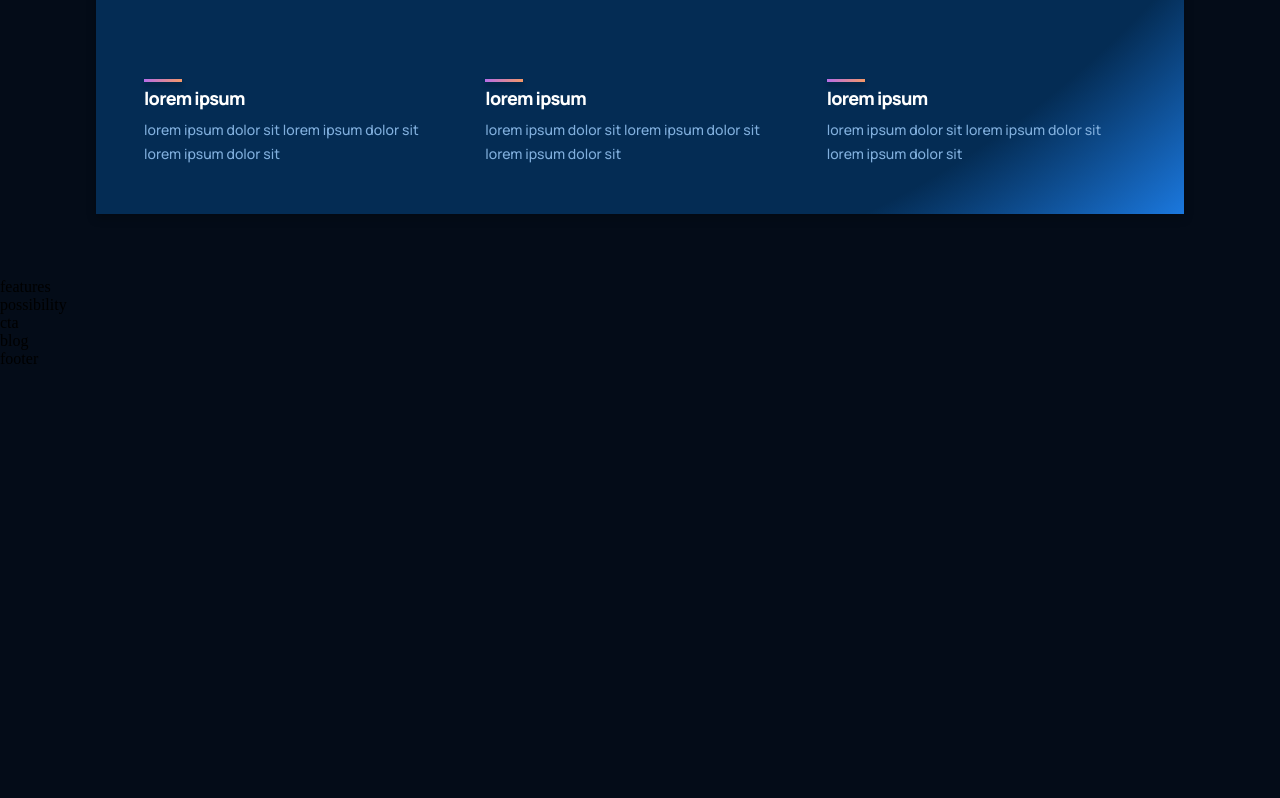
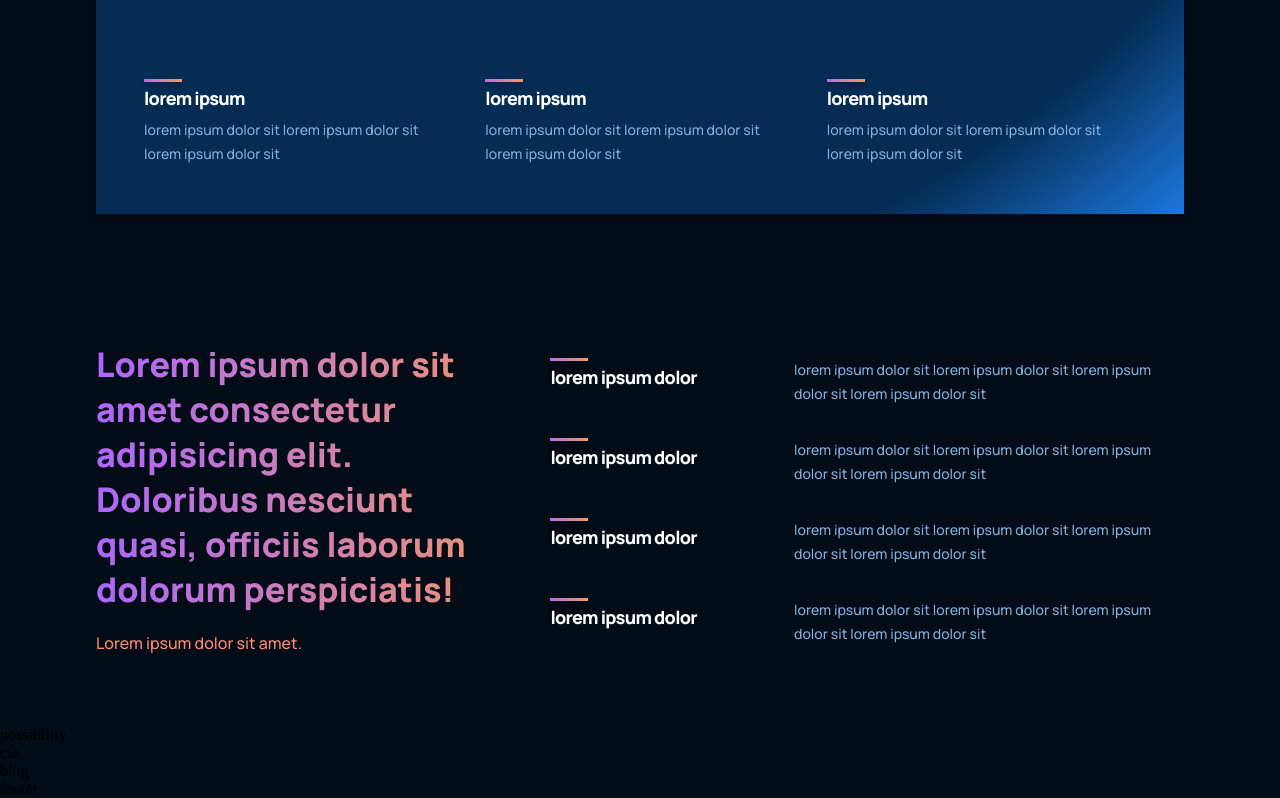
Before and after one commit to mohsenrs/mohsen-react-project, a React (Create React App) app: page / in a window 1280 px wide. Shown: the part 1231-2029 px from the top of the page. Before the commit the page ends 1599 px from the top, so only its background shows below. Built offline with nearby package versions, Linux system fonts and the light colour scheme.

Commit message:
features section

```diff
--- a/src/components/navbar/Navbar.js
+++ b/src/components/navbar/Navbar.js
@@ -6,19 +6,19 @@ import './navabr.css'
 const Menu = (
   <>
     <p>
-      <a href='#home'></a>Home
+      <a href='#home'>Home</a>
     </p>
     <p>
-      <a href='#wgpt3'></a>What Is GPT?
+      <a href='#wgpt3'>What Is GPT?</a>
     </p>
     <p>
-      <a href='#possibility'></a>Open Ai
+      <a href='#possibility'>Open Ai</a>
     </p>
     <p>
-      <a href='#features'></a>Case Studies
+      <a href='#features'>Case Studies</a>
     </p>
     <p>
-      <a href='#blog'></a>Library
+      <a href='#blog'>Library</a>
     </p>
   </>
 )
--- a/src/container/features/Features.js
+++ b/src/container/features/Features.js
@@ -1,10 +1,45 @@
 import React from 'react'
+import { Feature } from '../../components'
 import './features.css'
+
+const featuresData = [
+  {
+    title: 'lorem ipsum dolor',
+    text: 'lorem ipsum dolor sit lorem ipsum dolor sit lorem ipsum dolor sit lorem ipsum dolor sit',
+  },
+  {
+    title: 'lorem ipsum dolor',
+    text: 'lorem ipsum dolor sit lorem ipsum dolor sit lorem ipsum dolor sit lorem ipsum dolor sit',
+  },
+  {
+    title: 'lorem ipsum dolor',
+    text: 'lorem ipsum dolor sit lorem ipsum dolor sit lorem ipsum dolor sit lorem ipsum dolor sit',
+  },
+  {
+    title: 'lorem ipsum dolor',
+    text: 'lorem ipsum dolor sit lorem ipsum dolor sit lorem ipsum dolor sit lorem ipsum dolor sit ',
+  },
+]
 
 function Features() {
   return (
-    <div>
-      features
+    <div className='gpt3__features section__padding' id='features'>
+      <div className='gpt3__features-heading'>
+        <h1 className='gradient__text'>
+          Lorem ipsum dolor sit amet consectetur adipisicing elit. Doloribus
+          nesciunt quasi, officiis laborum dolorum perspiciatis!
+        </h1>
+        <p>Lorem ipsum dolor sit amet.</p>
+      </div>
+      <div className='gpt3__features-container'>
+        {featuresData.map((item, index) => (
+          <Feature
+            title={item.title}
+            text={item.text}
+            key={item.title + index}
+          />
+        ))}
+      </div>
     </div>
   )
 }
--- a/src/container/features/features.css
+++ b/src/container/features/features.css
@@ -0,0 +1,56 @@
+.gpt3__features {
+  display: flex;
+  justify-content: space-between;
+  flex-direction: row;
+}
+
+.gpt3__features-heading {
+  flex: 1;
+  display: flex;
+  flex-direction: column;
+  align-items: flex-start;
+  justify-content: flex-start;
+  text-align: left;
+  margin-right: 2rem;
+}
+
+.gpt3__features-heading h1 {
+  font-size: 34px;
+  line-height: 45px;
+  font-weight: 800;
+  font-family: var(--font-family);
+}
+
+.gpt3__features-heading p {
+  color: var(--color-subtext);
+  font-size: 16px;
+  line-height: 30px;
+  font-weight: 500;
+  font-family: var(--font-family);
+  margin-top: 1rem;
+}
+
+.gpt3__features-container {
+  flex: 1.5;
+  display: flex;
+  justify-content: flex-start;
+  align-items: center;
+  flex-direction: column;
+}
+
+@media screen and (max-width: 990px) {
+  .gpt3__features {
+    flex-direction: column;
+  }
+
+  .gpt3__features-heading {
+    margin: 0 0 2rem 0;
+  }
+}
+
+@media screen and (max-width: 550px) {
+  .gpt3__features-heading h1 {
+    font-size: 28px;
+    line-height: 38px;
+  }
+}
```
